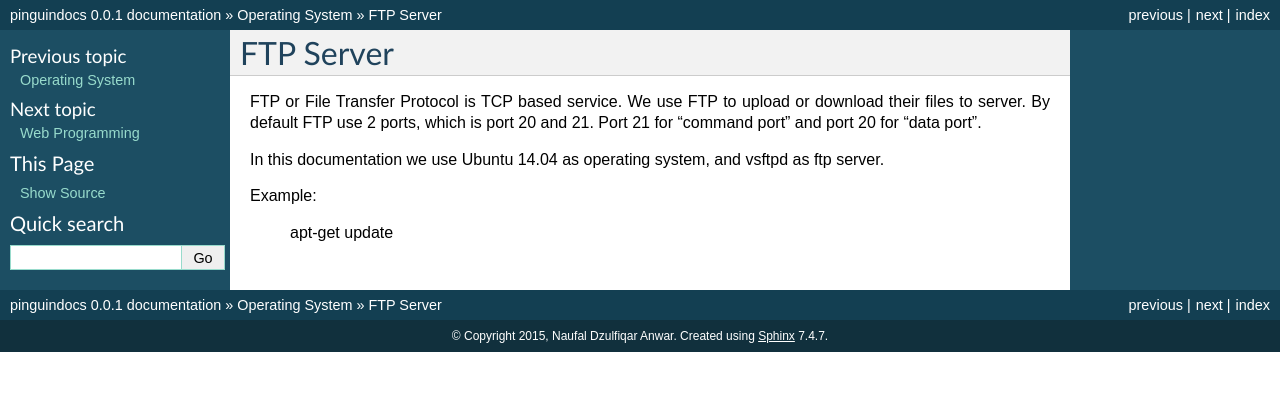
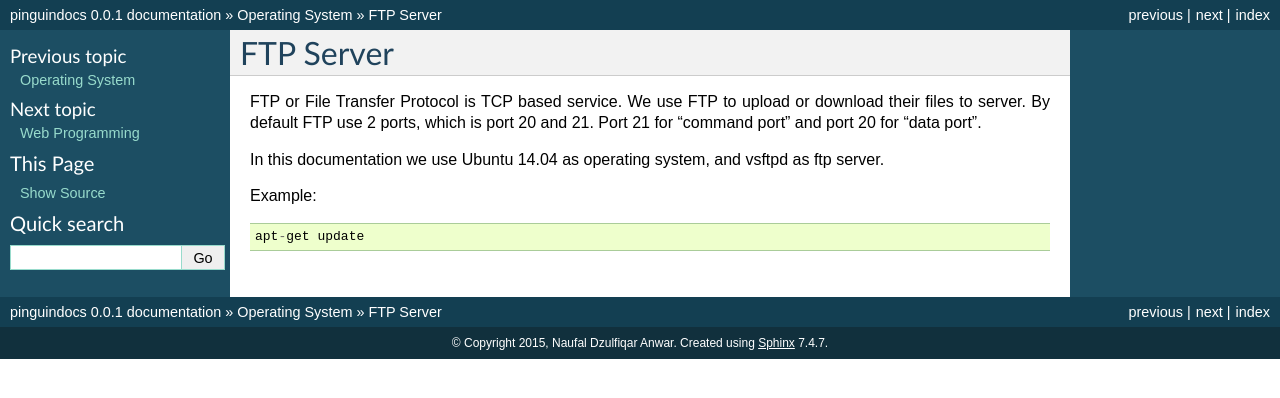
Before and after one commit to ijulele/pinguindocs, a Sphinx documentation site: the page built from docs/source/ftpserver.rst, in a window 1280 px wide. Shown: the top 398 px of the page. Built offline with Sphinx 7.4.7, drawn with Linux system fonts in a browser that asks for light colours.

```diff
--- a/docs/source/ftpserver.rst
+++ b/docs/source/ftpserver.rst
@@ -5,6 +5,6 @@ FTP or File Transfer Protocol is TCP based service. We use FTP to upload or down
 
 In this documentation we use Ubuntu 14.04 as operating system, and vsftpd as ftp server.
 
-Example:
+Example: ::
 
       apt-get update
```
